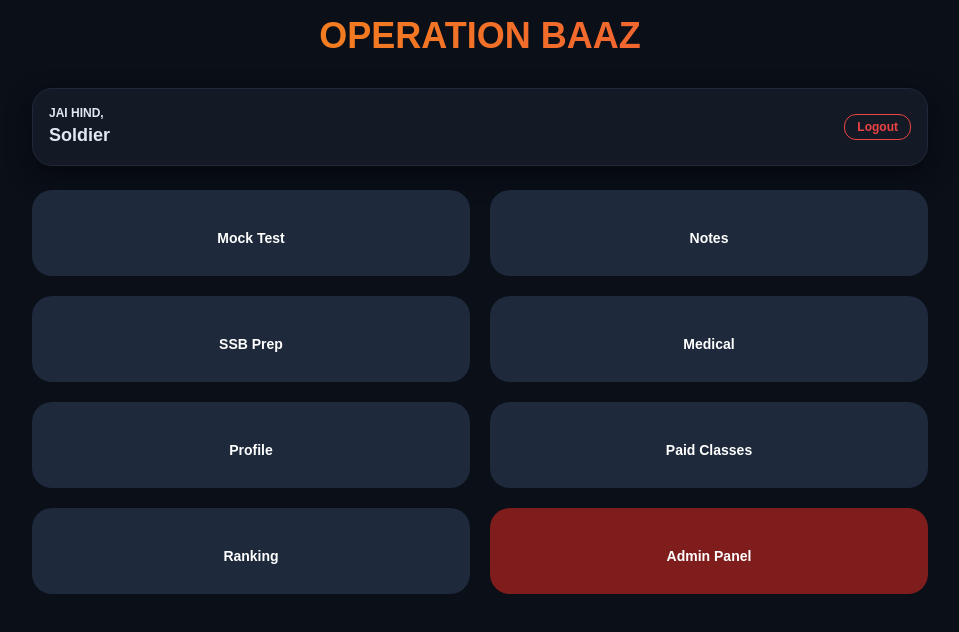
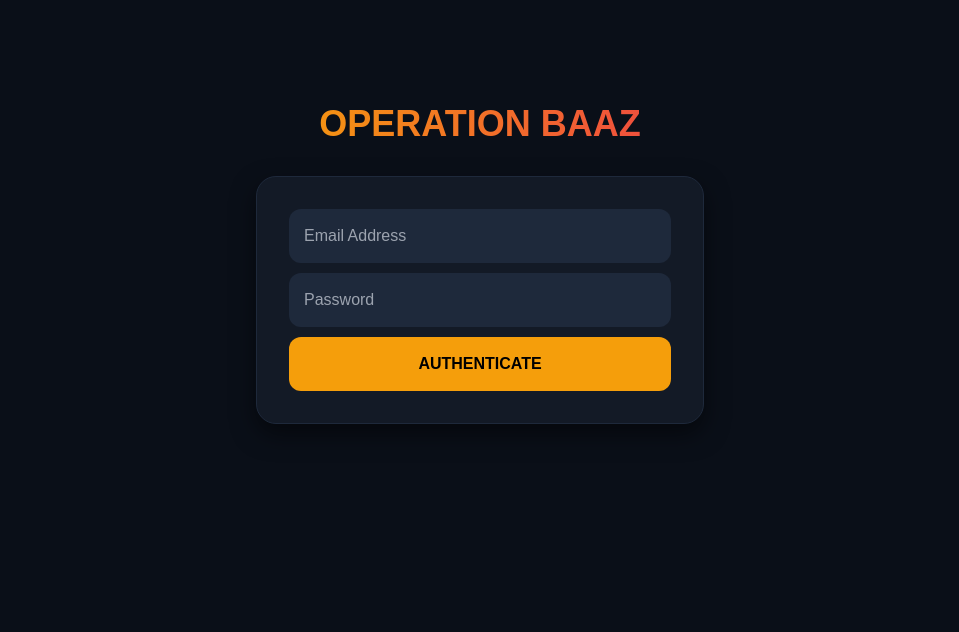
Before and after one commit to abhijeetkushwaha90-lab/portal-test, a plain HTML site: page index.html in a window 1280 px wide. Shown: the whole page, without its empty margins (160-1119 px from the left). Drawn offline with nearby package versions, Linux system fonts and the light colour scheme.

Commit message:
Update index.html

```diff
--- a/index.html
+++ b/index.html
@@ -1,43 +1,47 @@
 <!DOCTYPE html>
-<html lang="hi" data-theme="military">
+<html lang="hi">
 <head>
     <meta charset="UTF-8">
-    <meta name="viewport" content="width=device-width, initial-scale=1.0">
-    <title>Operation Baaz — Dashboard</title>
+    <title>Operation Baaz | Military Portal</title>
     <script src="https://cdn.tailwindcss.com"></script>
     <link rel="stylesheet" href="styles.css">
 </head>
-<body class="p-4 bg-[var(--bg)] text-[var(--text)]">
+<body class="p-6">
 
-    <header class="text-center mb-8">
-        <h1 class="text-4xl font-black brand-gradient">OPERATION BAAZ</h1>
-    </header>
+    <div id="auth-box" class="max-w-md mx-auto mt-20">
+        <h1 class="text-4xl font-black text-center brand-gradient mb-8">OPERATION BAAZ</h1>
+        <div class="premium-card p-8">
+            <input id="email" type="email" placeholder="Email Address" class="input-field">
+            <input id="pass" type="password" placeholder="Password" class="input-field">
+            <button onclick="login()" class="btn-accent">AUTHENTICATE</button>
+        </div>
+    </div>
 
-    <div class="max-w-4xl mx-auto">
-        <div class="premium-card p-4 flex justify-between items-center mb-6">
+    <div id="dash-box" class="hidden max-w-5xl mx-auto">
+        <div class="premium-card p-6 flex justify-between items-center mb-10">
             <div>
-                <p class="text-xs text-muted font-bold">JAI HIND,</p>
-                <h2 class="text-lg font-black text-accent" id="student-name">Soldier</h2>
+                <p class="text-xs text-gray-400">JAI HIND,</p>
+                <h2 class="text-2xl font-black" id="user-name">Soldier</h2>
             </div>
-            <button onclick="logout()" class="btn-danger-outline px-3 py-1 rounded-xl text-xs font-bold">Logout</button>
+            <button onclick="logout()" class="btn-danger-outline">Logout</button>
         </div>
 
         <div class="home-grid">
-            <a href="exam.html" class="home-card card-g1"><i class="fas fa-file-alt text-2xl"></i><span class="font-bold text-xs">Mock Test</span></a>
-            <a href="notes.html" class="home-card card-g2"><i class="fas fa-book-open text-2xl"></i><span class="font-bold text-xs">Notes</span></a>
-            <a href="ssb.html" class="home-card card-g4"><i class="fas fa-chess-knight text-2xl"></i><span class="font-bold text-xs">SSB Prep</span></a>
-            <a href="medical.html" class="home-card card-g5"><i class="fas fa-stethoscope text-2xl"></i><span class="font-bold text-xs">Medical</span></a>
-            <a href="profile.html" class="home-card card-g3"><i class="fas fa-user text-2xl"></i><span class="font-bold text-xs">Profile</span></a>
-            <a href="courses.html" class="home-card card-g6"><i class="fas fa-crown text-2xl"></i><span class="font-bold text-xs">Paid Classes</span></a>
-            <a href="ranking.html" class="home-card card-g7"><i class="fas fa-trophy text-2xl"></i><span class="font-bold text-xs">Ranking</span></a>
-            <a href="admin.html" class="home-card bg-red-900 border-red-500"><i class="fas fa-user-shield text-2xl"></i><span class="font-bold text-xs">Admin Panel</span></a>
+            <a href="exam.html" class="home-card"><i class="fas fa-file-alt text-4xl"></i><span>Mock Test</span></a>
+            <a href="notes.html" class="home-card"><i class="fas fa-book text-4xl"></i><span>Notes</span></a>
+            <a href="ssb.html" class="home-card"><i class="fas fa-chess-knight text-4xl"></i><span>SSB Prep</span></a>
+            <a href="medical.html" class="home-card"><i class="fas fa-stethoscope text-4xl"></i><span>Medical</span></a>
         </div>
     </div>
 
     <script src="app.js"></script>
     <script>
-        // Set Name
-        document.getElementById('student-name').innerText = currentUserData.name;
+        // Check Login
+        if(localStorage.getItem('baaz_userdata')) {
+            document.getElementById('auth-box').classList.add('hidden');
+            document.getElementById('dash-box').classList.remove('hidden');
+            document.getElementById('user-name').innerText = JSON.parse(localStorage.getItem('baaz_userdata')).name;
+        }
     </script>
 </body>
 </html>
```
